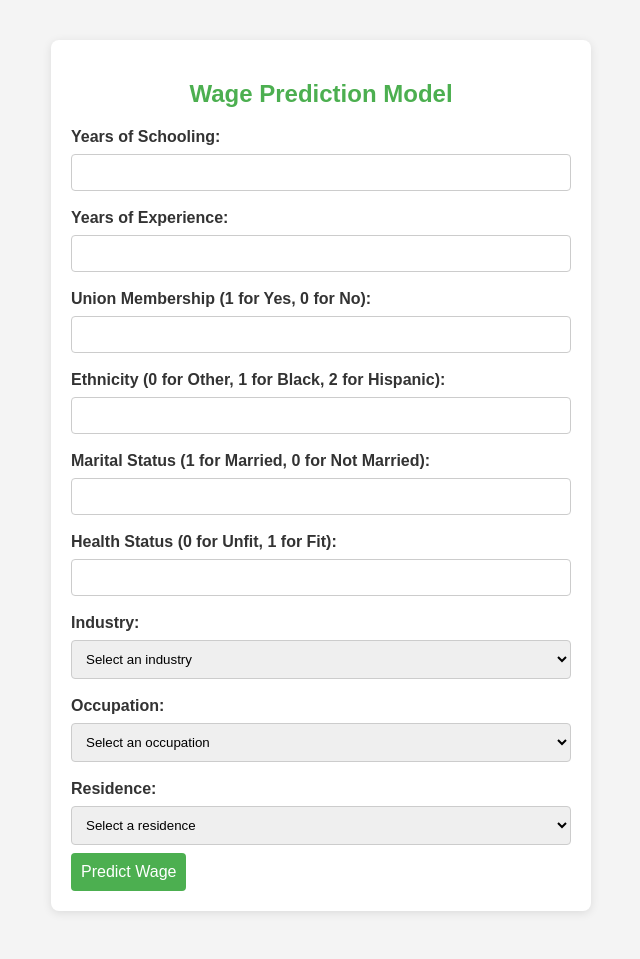
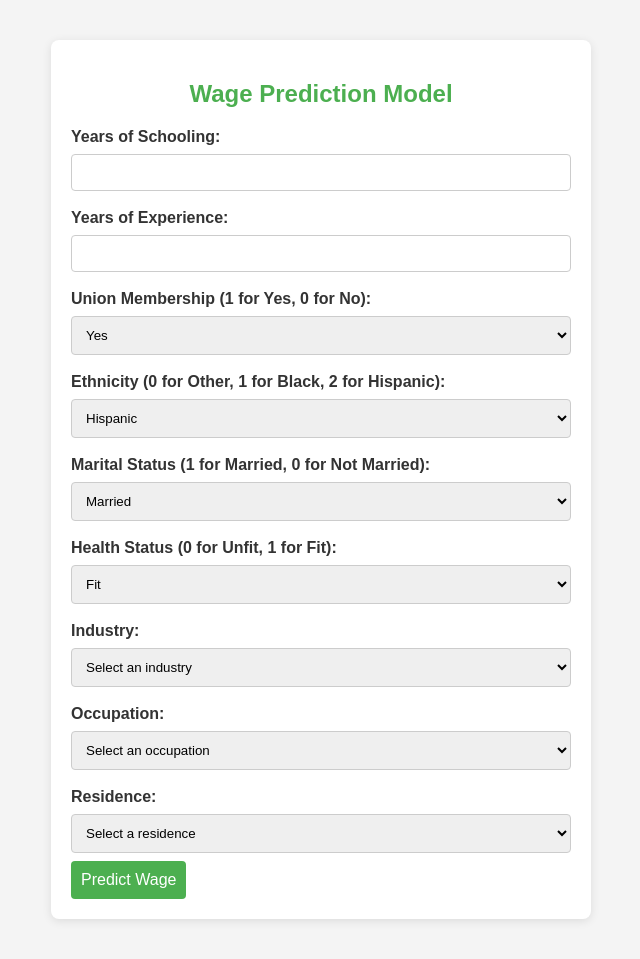
Before and after one commit to DheerajShrivastav/AI-Salary_Prediction, a Flask app: page / in a window 1280 px wide. Shown: the whole page, without its empty margins (319-959 px from the left). Before the commit the page ends 913 px from the top, so only its background shows below. Run offline with Flask 3, Linux system fonts and the light colour scheme; parts of the project's set-up code (start-up, migrations or seed data) failed here and were passed over.

Commit message:
Refactor input fields in index.html to use dropdowns for better user experience and update unique residence values in training.py

```diff
--- a/templates/index.html
+++ b/templates/index.html
@@ -73,16 +73,28 @@
             <input type="number" name="exper" required>
 
             <label for="union">Union Membership (1 for Yes, 0 for No):</label>
-            <input type="number" name="union" required>
+            <select name="union" required>
+                <option value="1" >Yes</option>
+                <option value="0" >No</option>
+            </select>
 
             <label for="ethn">Ethnicity (0 for Other, 1 for Black, 2 for Hispanic):</label>
-            <input type="number" name="ethn" required>
-
+            <select name="ethn" required>
+                <option value="2" >Hispanic</option>
+                <option value="1" >Black</option>
+                <option value="0" >Other</option>
+            </select>
             <label for="maried">Marital Status (1 for Married, 0 for Not Married):</label>
-            <input type="number" name="maried" required>
+            <select name="maried" required>
+                <option value="1" >Married</option>
+                <option value="0" >Not Married</option>
+            </select>
 
             <label for="health">Health Status (0 for Unfit, 1 for Fit):</label>
-            <input type="number" name="health" required>
+            <select name="health" required>
+                <option value="1" >Fit</option>
+                <option value="0" >Unfit</option>
+            </select>
 
             <label for="industry">Industry:</label>
             <select name="industry" required>
--- a/trainig.py
+++ b/trainig.py
@@ -33,7 +33,7 @@
 y = data_encoded['wage']
 #data1=X
 #data1.head()
-uni = data.unique()
+uni = data['residence'].unique()
 print(uni)
 
 # Split the data into training and testing sets
```
